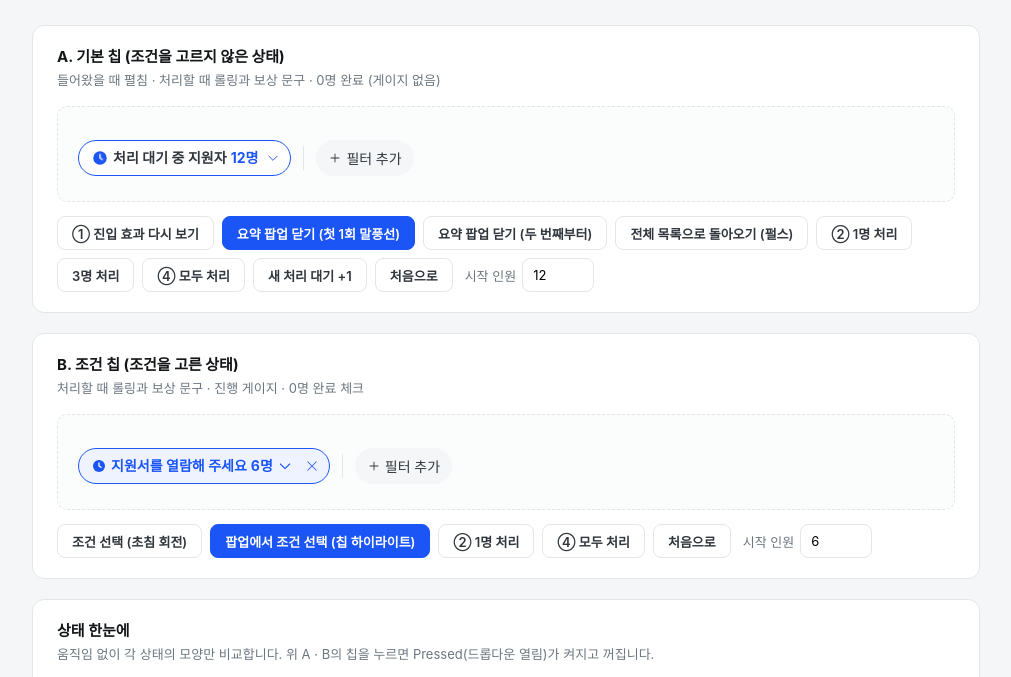
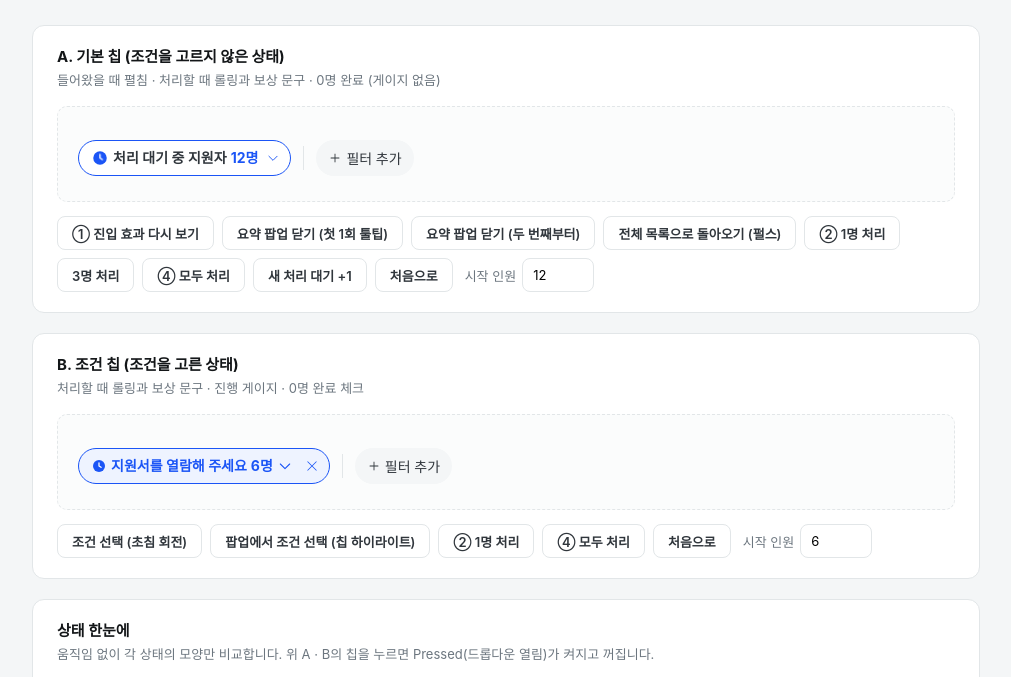
Before and after one commit to kijemi-create/applicant-reminder-prototype, a plain HTML site: page prototype-chip-fx.html in a window 1280 px wide. Shown: the part 101-778 px from the top of the page, without its empty margins (134-1145 px from the left). Drawn offline with Linux system fonts and the light colour scheme; a web font is replaced by a local one.

Commit message:
효과 데모: 팝업 버튼 강조 해제, 말풍선→툴팁 표기
Co-Authored-By: Claude Opus 5.5 <noreply@anthropic.com>

```diff
--- a/prototype-chip-fx.html
+++ b/prototype-chip-fx.html
@@ -119,7 +119,7 @@ h1{font-size:22px;line-height:30px;font-weight:700}
       <div class="stage" id="stA"></div>
       <div class="ctrl">
         <button class="btn" data-a="enter">① 진입 효과 다시 보기</button>
-        <button class="btn pri" data-a="popN">요약 팝업 닫기 (첫 1회 말풍선)</button>
+        <button class="btn" data-a="popN">요약 팝업 닫기 (첫 1회 툴팁)</button>
         <button class="btn" data-a="popN2">요약 팝업 닫기 (두 번째부터)</button>
         <button class="btn" data-a="back">전체 목록으로 돌아오기 (펄스)</button>
         <button class="btn" data-a="p1">② 1명 처리</button>
@@ -137,7 +137,7 @@ h1{font-size:22px;line-height:30px;font-weight:700}
       <div class="stage" id="stB"></div>
       <div class="ctrl">
         <button class="btn" data-b="pick">조건 선택 (초침 회전)</button>
-        <button class="btn pri" data-b="popN">팝업에서 조건 선택 (칩 하이라이트)</button>
+        <button class="btn" data-b="popN">팝업에서 조건 선택 (칩 하이라이트)</button>
         <button class="btn" data-b="p1">② 1명 처리</button>
         <button class="btn" data-b="all">④ 모두 처리</button>
         <button class="btn" data-b="reset">처음으로</button>
```
